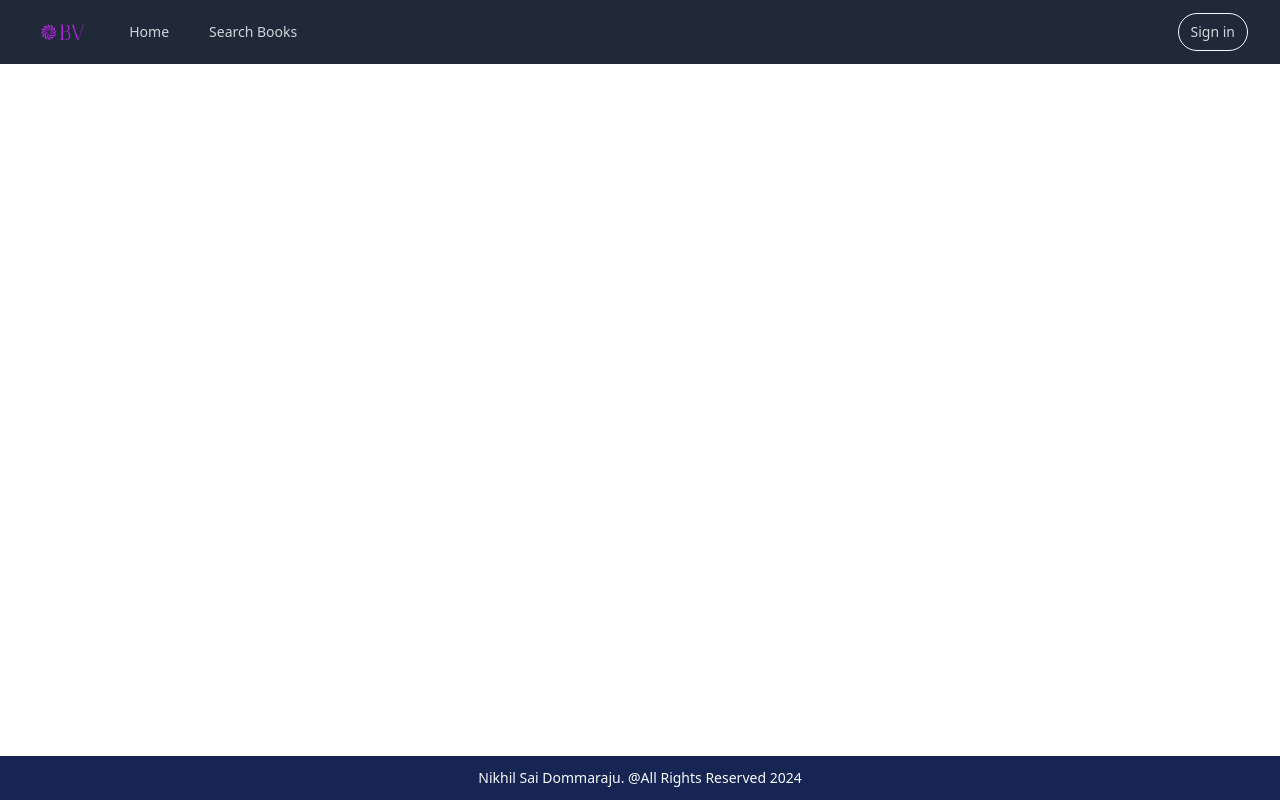
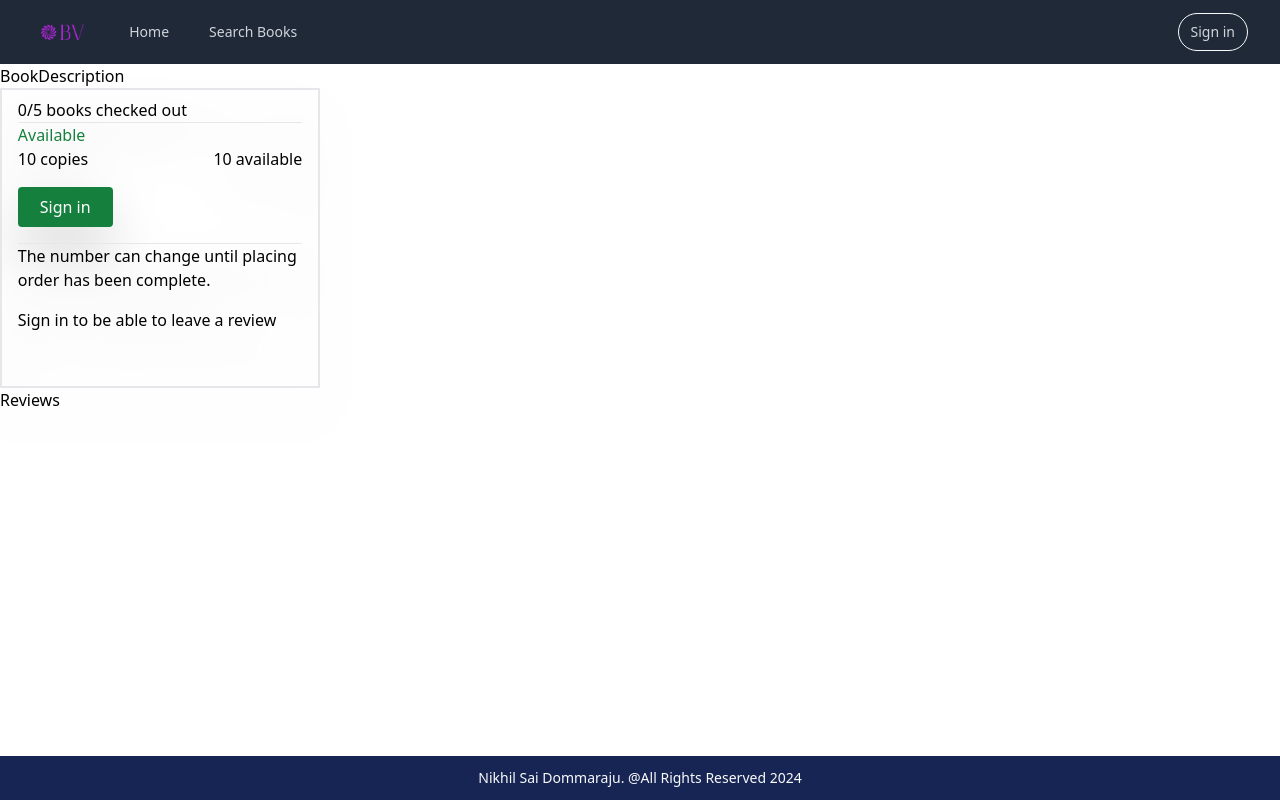
Before and after one commit to dommarajunikhil26/BookVerseClient, a React (Vite) app: page /checkout in a window 1280 px wide. Built offline with nearby package versions, Linux system fonts and the light colour scheme.

Commit message:
Started Checkout Component

```diff
--- a/src/App.jsx
+++ b/src/App.jsx
@@ -6,6 +6,7 @@ import Signin from "./components/signin_register/Signin"
 import Register from "./components/signin_register/Register"
 import ChangePassword from "./components/signin_register/ChangePassword"
 import SearchBooks from "./components/searchBooks/SearchBooks"
+import Checkout from "./components/checkout/Checkout"
 
 
 const App = () => {
@@ -19,6 +20,7 @@ const App = () => {
           <Route path="/register" element={<Register />} />
           <Route path="/changePassword" element={<ChangePassword />} />
           <Route path="/searchBooks" element={<SearchBooks />} />
+          <Route path="/checkout" element={<Checkout />} />
         </Routes>
       </main>
       <Footer />
--- /dev/null
+++ b/src/components/checkout/BookDescription.jsx
@@ -0,0 +1,9 @@
+
+
+const BookDescription = () => {
+    return (
+        <div>BookDescription</div>
+    )
+}
+
+export default BookDescription
--- /dev/null
+++ b/src/components/checkout/BooksAvailable.jsx
@@ -0,0 +1,34 @@
+import { useNavigate } from "react-router-dom"
+
+
+const BooksAvailable = () => {
+    const navigate = useNavigate();
+
+    const handleButtonClick = () => {
+        navigate("/signin");
+    };
+
+    return (
+        <div className="w-[90%] md:w-1/4 h-[300px] border-2 drop-shadow-2xl flex flex-col items-center">
+            <div className="w-[90%] border-b-[1px] pt-2">
+                <p>0/5 books checked out</p>
+            </div>
+            <div className="flex flex-col border-b-[1px] w-[90%]">
+                <p className="text-green-700">Available</p>
+                <div className="flex flex-row justify-between">
+                    <p className="mr-4">10 copies</p>
+                    <p>10 available</p>
+                </div>
+                <button className='p-2 my-4 bg-green-700 rounded text-white hover:bg-green-600 w-1/3' onClick={handleButtonClick}>
+                    Sign in
+                </button>
+            </div>
+            <div className="w-[90%]">
+                <p>The number can change until placing order has been complete.</p>
+                <p className="pt-4">Sign in to be able to leave a review</p>
+            </div>
+        </div>
+    )
+}
+
+export default BooksAvailable
--- /dev/null
+++ b/src/components/checkout/Checkout.jsx
@@ -0,0 +1,16 @@
+import BookDescription from "./BookDescription"
+import BooksAvailable from "./BooksAvailable"
+import Reviews from "./Reviews"
+
+
+const Checkout = () => {
+    return (
+        <div>
+            <BookDescription />
+            <BooksAvailable />
+            <Reviews />
+        </div>
+    )
+}
+
+export default Checkout
--- /dev/null
+++ b/src/components/checkout/Reviews.jsx
@@ -0,0 +1,9 @@
+
+
+const Reviews = () => {
+    return (
+        <div>Reviews</div>
+    )
+}
+
+export default Reviews
--- a/src/components/home/Carosuel.jsx
+++ b/src/components/home/Carosuel.jsx
@@ -8,9 +8,12 @@ import book3 from '../../assets/Images/BooksImages/new-book-3.png';
 import { useDispatch, useSelector } from 'react-redux';
 import { fetchBooks } from '../redux/bookSlice';
 import { responsive } from '../utility/Tools';
+import { useNavigate } from 'react-router-dom';
 
 const Carosuel = () => {
     const dispath = useDispatch();
+    const navigate = useNavigate();
+
     const { books, isLoading, error } = useSelector((state) => state.books);
 
     useEffect(() => {
@@ -33,6 +36,9 @@ const Carosuel = () => {
         )
     }
 
+    const handleViewMoreButton = () => {
+        navigate("/searchBooks");
+    }
     return (
         <div className='p-2 md:my-4 flex flex-col justify-center'>
             <p className='text-center p-4 md:p-6 '>Find your next "I stayed up too late reading" book</p>
@@ -87,7 +93,7 @@ const Carosuel = () => {
 
             </Carousel>
             <div className='flex justify-center my-4'>
-                <button className='border-[2px] border-grey-950 p-2'>View More</button>
+                <button className='border-[2px] border-grey-950 p-2' onClick={handleViewMoreButton}>View More</button>
             </div>
         </div>
     )
--- a/src/components/home/Hero.jsx
+++ b/src/components/home/Hero.jsx
@@ -1,7 +1,13 @@
 import image1 from '../../assets/Images/PublicImages/image-4.jpg';
 import image2 from '../../assets/Images/PublicImages/image-1.jpg';
+import { useNavigate } from 'react-router-dom';
 
 const Hero = () => {
+    const navigate = useNavigate();
+
+    const handleButtonClick = () => {
+        navigate("/signin")
+    };
     return (
         <div className="w-screen my-3 md:my-6 overflow-hidden">
             <div className="w-screen flex flex-col md:flex-row pb-4 md:pb-0">
@@ -21,7 +27,7 @@ const Hero = () => {
                             for you!
                         </p>
                         <div className='mt-2'>
-                            <button className='p-2 bg-blue-500 rounded text-white hover:bg-blue-700'>
+                            <button className='p-2 bg-blue-500 rounded text-white hover:bg-blue-700' onClick={handleButtonClick}>
                                 Sign up
                             </button>
                         </div>
--- a/src/components/home/LibararyServices.jsx
+++ b/src/components/home/LibararyServices.jsx
@@ -1,7 +1,14 @@
 /* eslint-disable react/no-unescaped-entities */
+import { useNavigate } from 'react-router-dom';
 import image1 from '../../assets/Images/PublicImages/image-3.jpg';
 
 const LibararyServices = () => {
+    const navigate = useNavigate();
+
+    const handleButtonClick = () => {
+        navigate("/signin");
+    };
+
     return (
         <div className=' flex justify-center p-4 my-4'>
             <div className="flex flex-col md:flex-row w-[90%] border-2 drop-shadow-2xl p-2">
@@ -9,7 +16,7 @@ const LibararyServices = () => {
                     <h1 className='text-xl md:text-2xl font-bold'>Can't find what you are looking for?</h1>
                     <p>If you cannot find what you are looking for, send our library admin's a personal message!</p>
                     <div className='mt-2 mb-4 mb:mb-0'>
-                        <button className='p-2 bg-blue-500 rounded text-white hover:bg-blue-700'>
+                        <button className='p-2 bg-blue-500 rounded text-white hover:bg-blue-700' onClick={handleButtonClick}>
                             Sign up
                         </button>
                     </div>
--- a/src/components/searchBooks/BookList.jsx
+++ b/src/components/searchBooks/BookList.jsx
@@ -13,7 +13,7 @@ const BookList = ({ books, totalItems }) => {
                 <div className="w-full flex justify-center md:justify-normal md:w-1/4">
                     <img src={book.img} alt="Book image" className="h-[300px]" />
                 </div>
-                <div className="w-full md:w-2/4 flex flex-col justify-center md:justify-normal my-auto pl-4">
+                <div className="w-full mt-2 mb-2 md:mt-0 md:mb-0 md:w-2/4 flex flex-col justify-center md:justify-normal my-auto pl-4">
                     <h1 className='text-xl md:text-2xl font-bold'>{book.author}</h1>
                     <h1 className='text-xl md:text-2xl font-bold'>{book.title}</h1>
                     <p>{book.description}</p>
```
